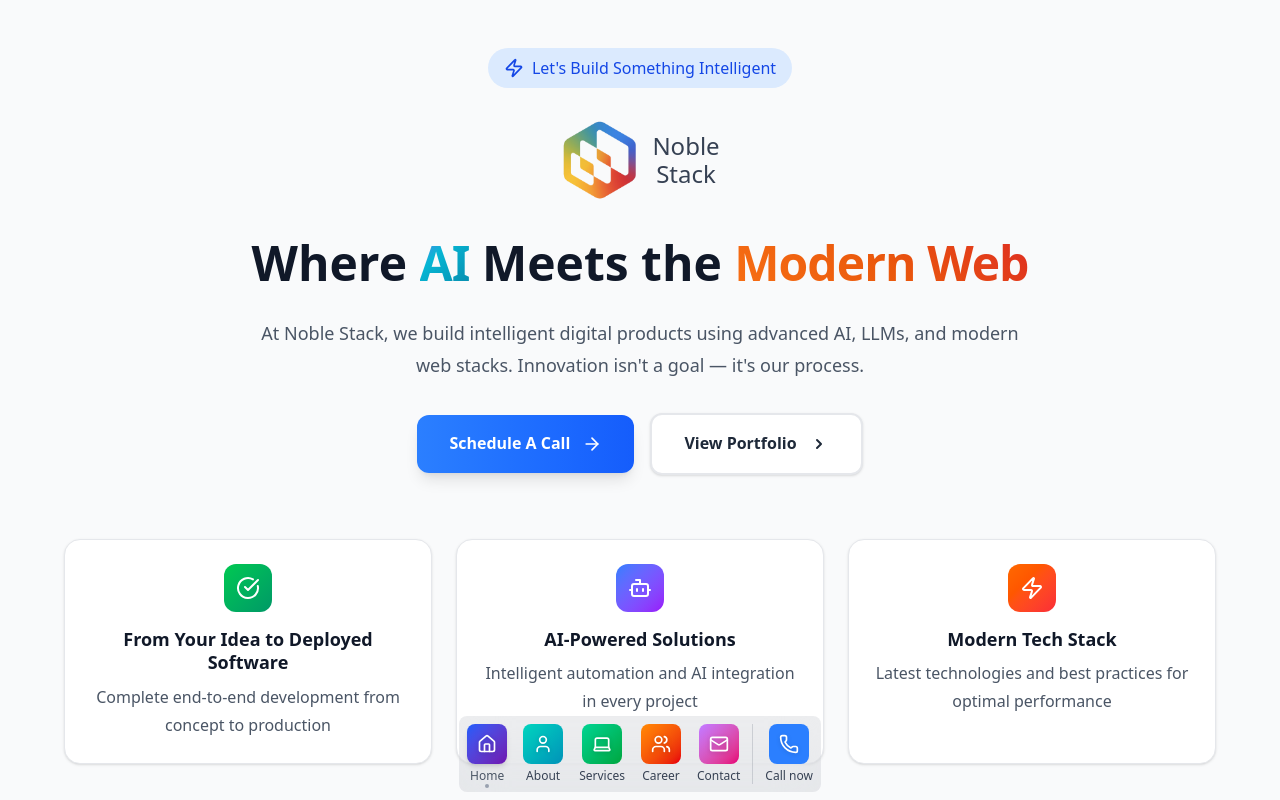
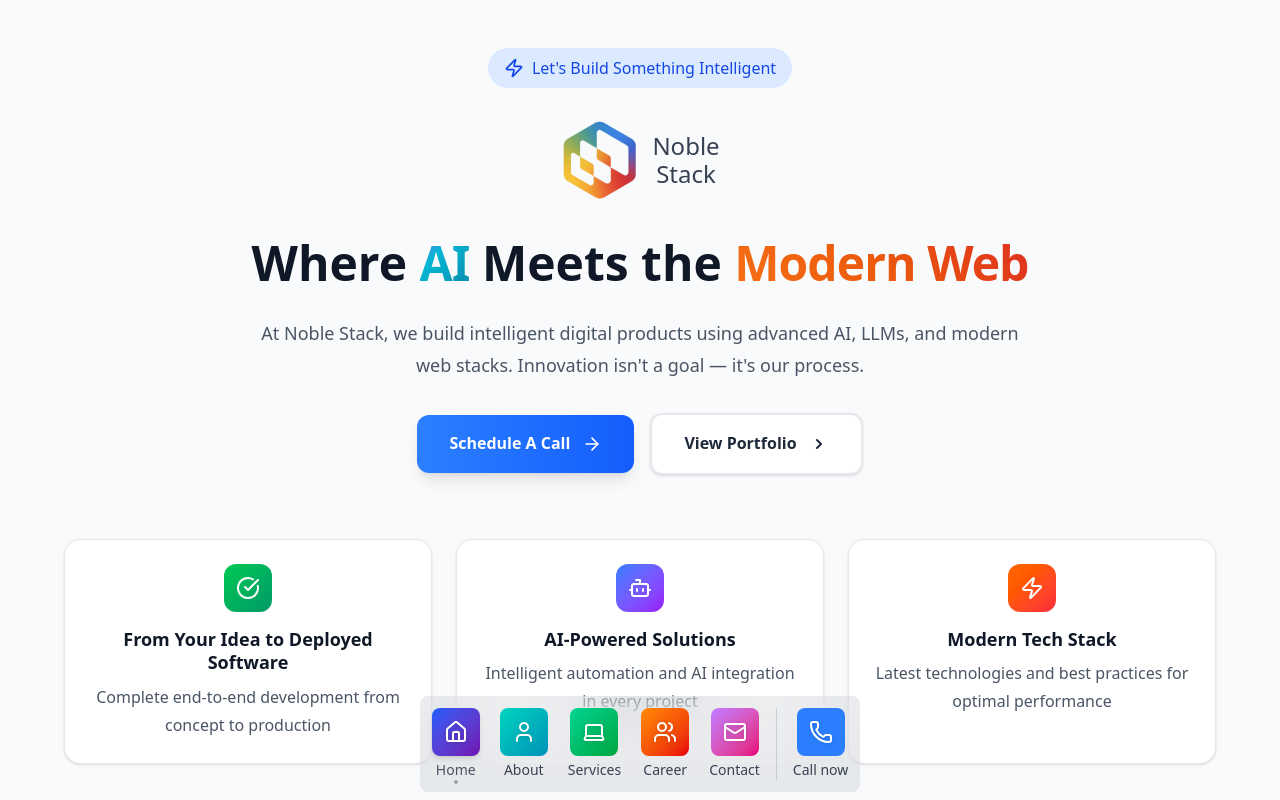
Before and after one commit to om202/NobleStack, a Next.js app: page / in a window 1280 px wide. Shown: the top 800 px of the page. Built offline with nearby package versions, Linux system fonts and the light colour scheme.

Commit message:
Enhance Navigation component styling by adjusting padding, margins, and font sizes for improved layout and consistency. Update icon dimensions and button styles for better user experience across mobile and desktop views.

```diff
--- a/src/components/common/Navigation.tsx
+++ b/src/components/common/Navigation.tsx
@@ -69,11 +69,11 @@ export default function Navigation() {
   return (
     <nav className="fixed bottom-0 left-0 right-0 z-50 p-1">
       <div className="flex justify-center p-1">
-        <div className="bg-gray-600/10 backdrop-blur-xl rounded-lg p-2 w-fit max-w-[95vw]">
+        <div className="bg-gray-600/10 backdrop-blur-xl rounded-lg p-3 w-fit max-w-[95vw]">
           <NavigationMenu.Root>
             <NavigationMenu.List className="flex items-center justify-center">
               {/* Main Navigation Items */}
-              <div className={`items-center gap-3 sm:gap-4 ${isMenuOpen ? 'hidden' : 'flex lg:flex'}`}>
+              <div className={`items-center gap-4 sm:gap-5 ${isMenuOpen ? 'hidden' : 'flex lg:flex'}`}>
                 {navigationItems.map((item) => {
                   const Icon = item.icon;
                   const isActive = pathname === item.href;
@@ -82,14 +82,14 @@ export default function Navigation() {
                     <NavigationMenu.Item key={item.href}>
                       <NavigationMenu.Link asChild>
                         <Link href={item.href} className="flex flex-col items-center gap-1 group cursor-pointer relative">
-                          <div className={`w-9 h-9 sm:w-10 sm:h-10 rounded-lg flex items-center justify-center transition-all duration-300 ${
+                          <div className={`w-11 h-11 sm:w-12 sm:h-12 rounded-lg flex items-center justify-center transition-all duration-300 ${
                             isActive
                               ? `${item.activeColors} shadow-md`
                               : item.inactiveColors
                           }`}>
-                            <Icon className="w-5 h-5 text-white drop-shadow-sm" />
+                            <Icon className="w-6 h-6 text-white drop-shadow-sm" />
                           </div>
-                          <span className={`text-xs transition-colors duration-300 font-medium ${
+                          <span className={`text-sm transition-colors duration-300 font-medium ${
                             isActive ? 'text-gray-600' : 'text-gray-700'
                           }`}>
                             {item.label}
@@ -105,12 +105,12 @@ export default function Navigation() {
               </div>
 
               {/* Call Now Button */}
-              <div className="hidden lg:flex ml-3 pl-3 border-l border-gray-500/25">
+              <div className="hidden lg:flex ml-4 pl-4 border-l border-gray-500/25">
                 <button className="flex flex-col items-center gap-1 group cursor-pointer">
-                  <div className="w-9 h-9 sm:w-10 sm:h-10 rounded-lg flex items-center justify-center transition-all duration-300 bg-blue-500">
-                    <Phone className="w-5 h-5 text-white drop-shadow-sm" />
+                  <div className="w-11 h-11 sm:w-12 sm:h-12 rounded-lg flex items-center justify-center transition-all duration-300 bg-blue-500">
+                    <Phone className="w-6 h-6 text-white drop-shadow-sm" />
                   </div>
-                  <span className="text-xs transition-colors duration-300 font-medium text-gray-700">
+                  <span className="text-sm transition-colors duration-300 font-medium text-gray-700">
                     Call now
                   </span>
                 </button>
@@ -118,11 +118,11 @@ export default function Navigation() {
 
               {/* Mobile Menu Button */}
               <div
-                className="lg:hidden ml-3 sm:ml-4 flex items-center justify-center group cursor-pointer"
+                className="lg:hidden ml-4 sm:ml-5 flex items-center justify-center group cursor-pointer"
                 onClick={() => setIsMenuOpen(!isMenuOpen)}
               >
-                <div className="w-8 h-8 sm:w-10 sm:h-10 flex items-center justify-center group-hover:scale-110 transition-all duration-300">
-                  <ChevronUp className={`w-4 h-4 sm:w-5 sm:h-5 text-gray-600 group-hover:text-black transition-all duration-300 ${isMenuOpen ? 'rotate-180' : ''}`} />
+                <div className="w-10 h-10 sm:w-12 sm:h-12 flex items-center justify-center group-hover:scale-110 transition-all duration-300">
+                  <ChevronUp className={`w-5 h-5 sm:w-6 sm:h-6 text-gray-600 group-hover:text-black transition-all duration-300 ${isMenuOpen ? 'rotate-180' : ''}`} />
                 </div>
               </div>
             </NavigationMenu.List>
@@ -130,8 +130,8 @@ export default function Navigation() {
 
           {/* Mobile Menu */}
           {isMenuOpen && (
-            <div className="lg:hidden mt-2 pt-2 border-t border-gray-500/25">
-              <div className="grid grid-cols-3 gap-2 mb-2">
+            <div className="lg:hidden mt-3 pt-3 border-t border-gray-500/25">
+              <div className="grid grid-cols-3 gap-3 mb-3">
                 {navigationItems.map((item) => {
                   const Icon = item.icon;
                   const isActive = pathname === item.href;
@@ -142,14 +142,14 @@ export default function Navigation() {
                       href={item.href}
                       className="flex flex-col items-center gap-1 p-1 rounded-xl hover:bg-gray-500/15 transition-all duration-300 group relative"
                     >
-                      <div className={`w-12 h-12 rounded-lg flex items-center justify-center transition-all duration-300 ${
+                      <div className={`w-15 h-15 rounded-lg flex items-center justify-center transition-all duration-300 ${
                         isActive
                           ? `${item.activeColors} shadow-md`
                           : item.inactiveColors
                       }`}>
-                        <Icon className="w-6 h-6 text-white drop-shadow-sm" />
+                        <Icon className="w-7 h-7 text-white drop-shadow-sm" />
                       </div>
-                      <span className={`text-sm transition-colors duration-300 font-medium ${
+                      <span className={`text-base transition-colors duration-300 font-medium ${
                         isActive ? 'text-gray-600' : 'text-gray-700'
                       }`}>
                         {item.label}
@@ -163,8 +163,8 @@ export default function Navigation() {
               </div>
 
               {/* Mobile Call Button */}
-              <button className="w-full flex items-center justify-center gap-2 px-2 py-2 bg-blue-500 text-white rounded-lg hover:scale-105 transition-all duration-300 font-medium text-sm">
-                <Phone className="w-4 h-4" />
+              <button className="w-full flex items-center justify-center gap-3 px-3 py-3 bg-blue-500 text-white rounded-lg hover:scale-105 transition-all duration-300 font-medium text-base">
+                <Phone className="w-5 h-5" />
                 Call now!
               </button>
             </div>
```
